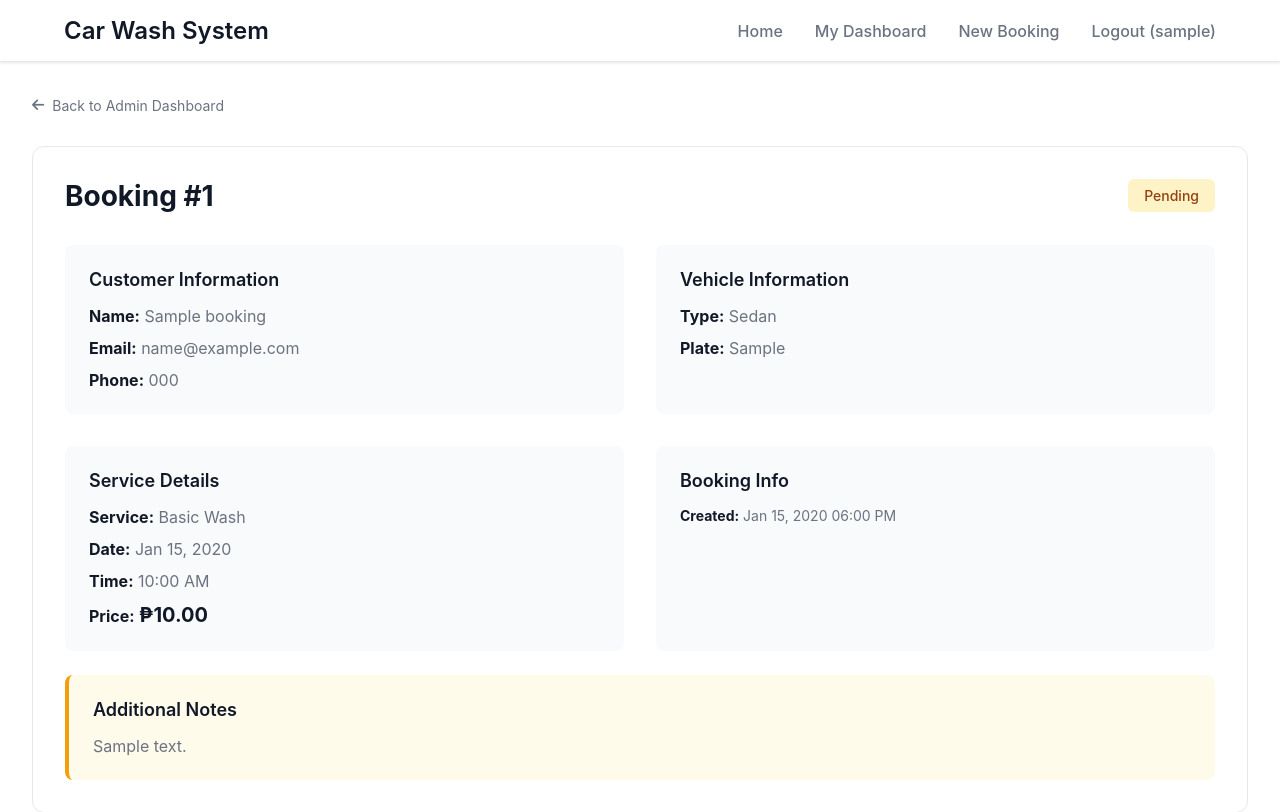
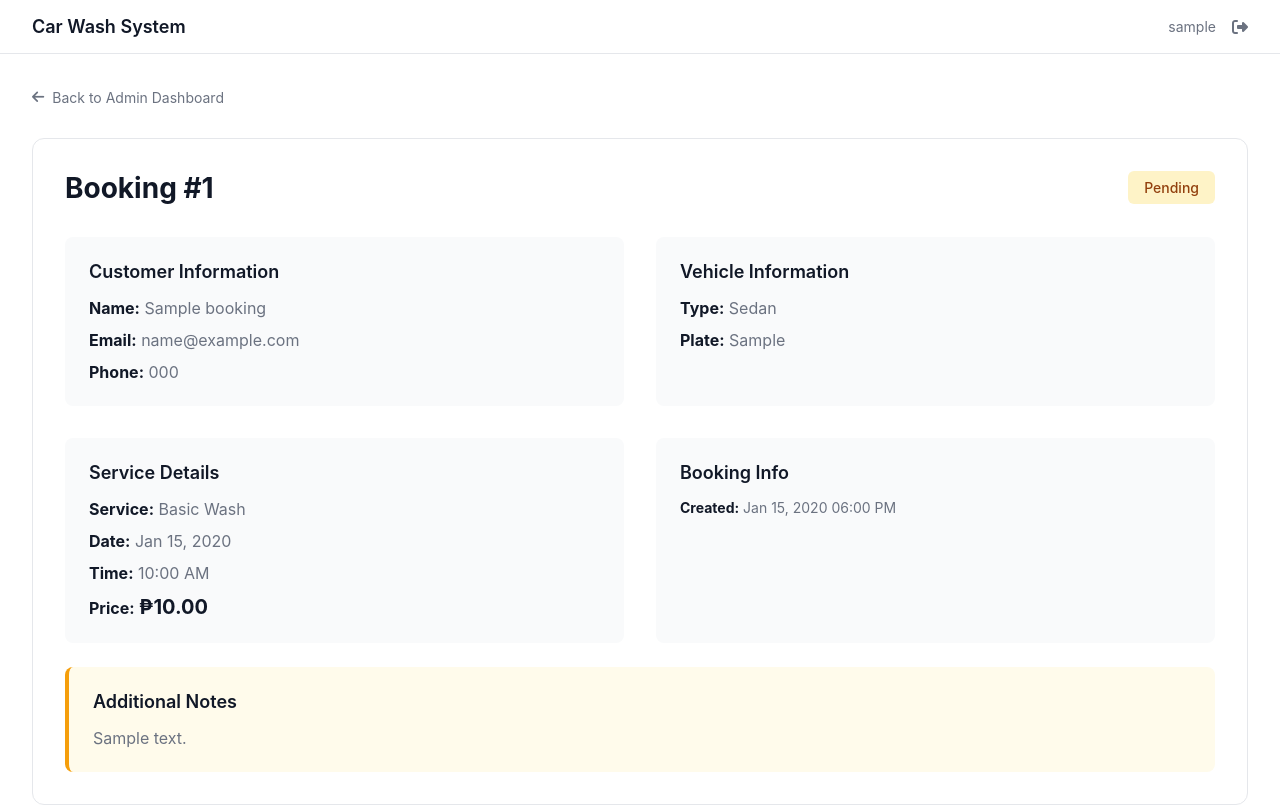
Before and after one commit to kodzuken-ai/carwash-booking-system, a Django app: page /user/booking/1/ in a window 1280 px wide. Shown: the top 812 px of the page. Run offline with Django 4.2, Linux system fonts and the light colour scheme; a user stored in the database is signed in; tables that the repository leaves empty hold one stand-in row (values such as "Sample post").

Commit message:
Fix booking detail admin header

```diff
--- a/templates/user/booking_detail.html
+++ b/templates/user/booking_detail.html
@@ -3,7 +3,22 @@
 {% block title %}Booking #{{ booking.id }} - Car Wash System{% endblock %}
 
 {% block navigation %}
+{% if user.is_staff or user.is_superuser %}
+<!-- Minimal Admin Navigation -->
+<div style="background: #ffffff; border-bottom: 1px solid #e5e7eb; padding: 1rem 2rem;">
+    <div style="max-width: 1400px; margin: 0 auto; display: flex; justify-content: space-between; align-items: center;">
+        <div style="font-size: 1.125rem; font-weight: 600; color: #111827;">Car Wash System</div>
+        <div style="display: flex; align-items: center; gap: 1rem;">
+            <span style="color: #6b7280; font-size: 0.875rem;">{{ user.username }}</span>
+            <a href="{% url 'logout' %}" style="color: #6b7280; text-decoration: none;" title="Logout">
+                <i class="fas fa-sign-out-alt"></i>
+            </a>
+        </div>
+    </div>
+</div>
+{% else %}
 {{ block.super }}
+{% endif %}
 {% endblock %}
 
 {% block content %}
```
